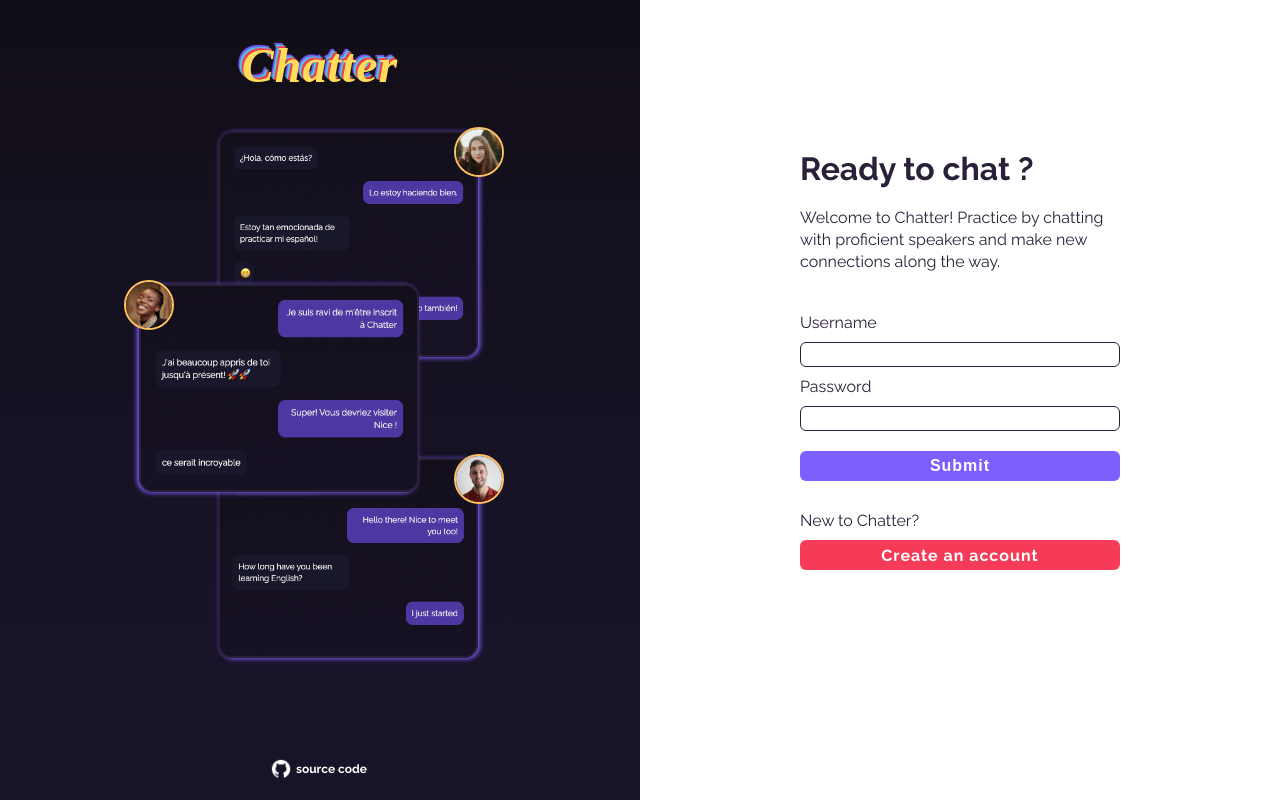
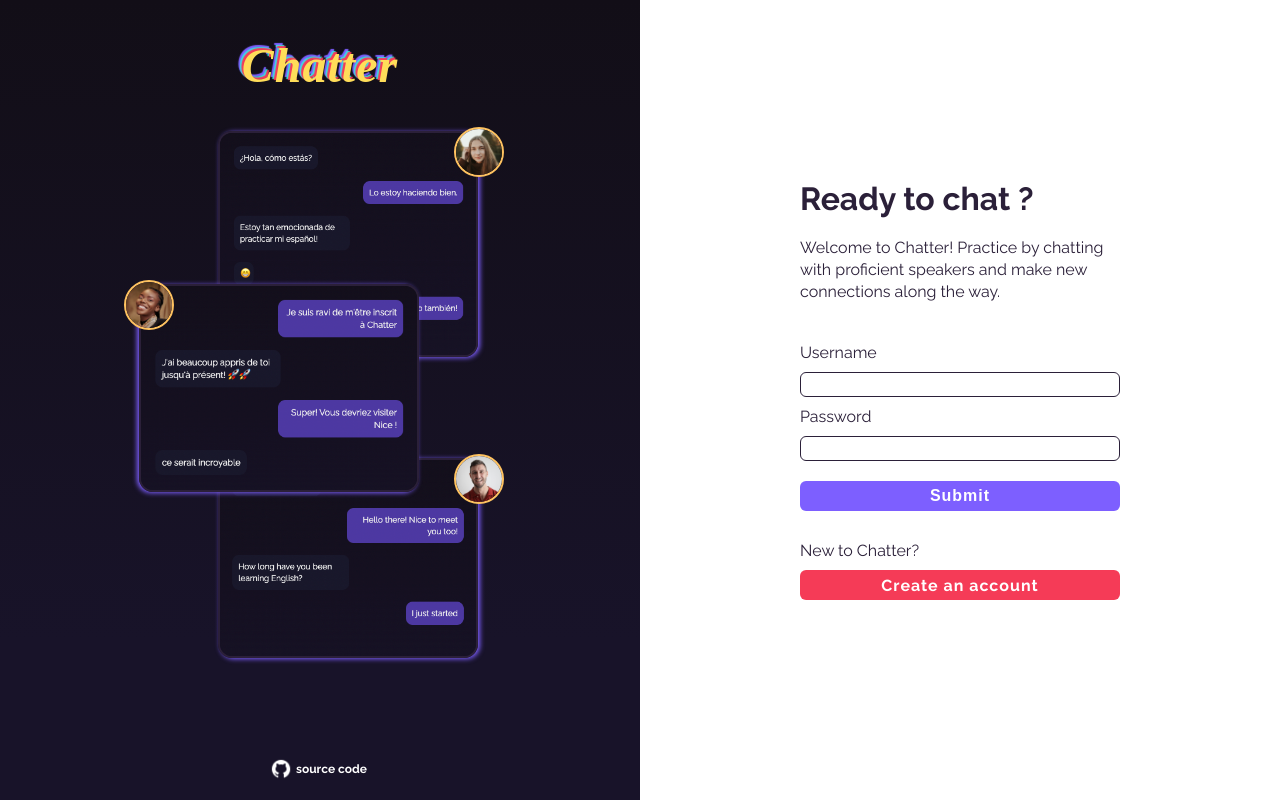
Before and after one commit to filipeqm94/client-project-4, a React (Create React App) app: page /login in a window 1280 px wide. Built offline with nearby package versions, Linux system fonts and the light colour scheme; no server answers; a web font is replaced by a local one.

Commit message:
auto vertical align on pages

```diff
--- a/src/Pages/Login/index.js
+++ b/src/Pages/Login/index.js
@@ -92,6 +92,7 @@ function Login(props) {
         </footer>
       </div>
       <div className="login-side">
+        <div>
           <div className="login-side-top">
             <h1>Ready to chat ?</h1>
             <p>
@@ -133,6 +134,7 @@ function Login(props) {
           </div>
         </div>
       </div>
+    </div>
   );
 }
 
--- a/src/Pages/Login/styles.scss
+++ b/src/Pages/Login/styles.scss
@@ -10,11 +10,16 @@
   color: #2b2039;
 }
 
+.login-side > div {
+  position: absolute;
+  top: 50%;
+  left: 75%;
+  transform: translate(-50%, -50%);
+}
+
 .login-side-top {
   margin: 0 auto;
-  margin-top: 150px;
-  width: 90%;
-  // text-align: center;
+  // width: 90%;
   em {
     font-family: 'Croissant One', cursive !important;
     font-style: normal;
@@ -26,7 +31,7 @@
 
   p {
     width: 320px;
-    margin: 0 auto;
+    // margin: 0 auto;
     margin-top: 20px;
     // border: 1px solid red;
     text-align: left;
--- a/src/Pages/SignUp/index.js
+++ b/src/Pages/SignUp/index.js
@@ -120,6 +120,7 @@ function SignUp() {
         </footer>
       </div>
       <div className="sign-up-side">
+        <div>
           <div className="sign-up-side-top">
             <h1>Create an account</h1>
             <p>
@@ -201,6 +202,7 @@ function SignUp() {
           </div>
         </div>
       </div>
+    </div>
   );
 }
 
--- a/src/Pages/SignUp/styles.scss
+++ b/src/Pages/SignUp/styles.scss
@@ -71,9 +71,15 @@
   color: #2b2039;
 }
 
+.sign-up-side > div {
+  position: absolute;
+  top: 50%;
+  left: 75%;
+  transform: translate(-50%, -50%);
+}
+
 .sign-up-side-top {
   margin: 0 auto;
-  margin-top: 50px;
   width: 90%;
   // text-align: center;
   em {
```
Lines whose indentation alone changed are shown as unchanged.
